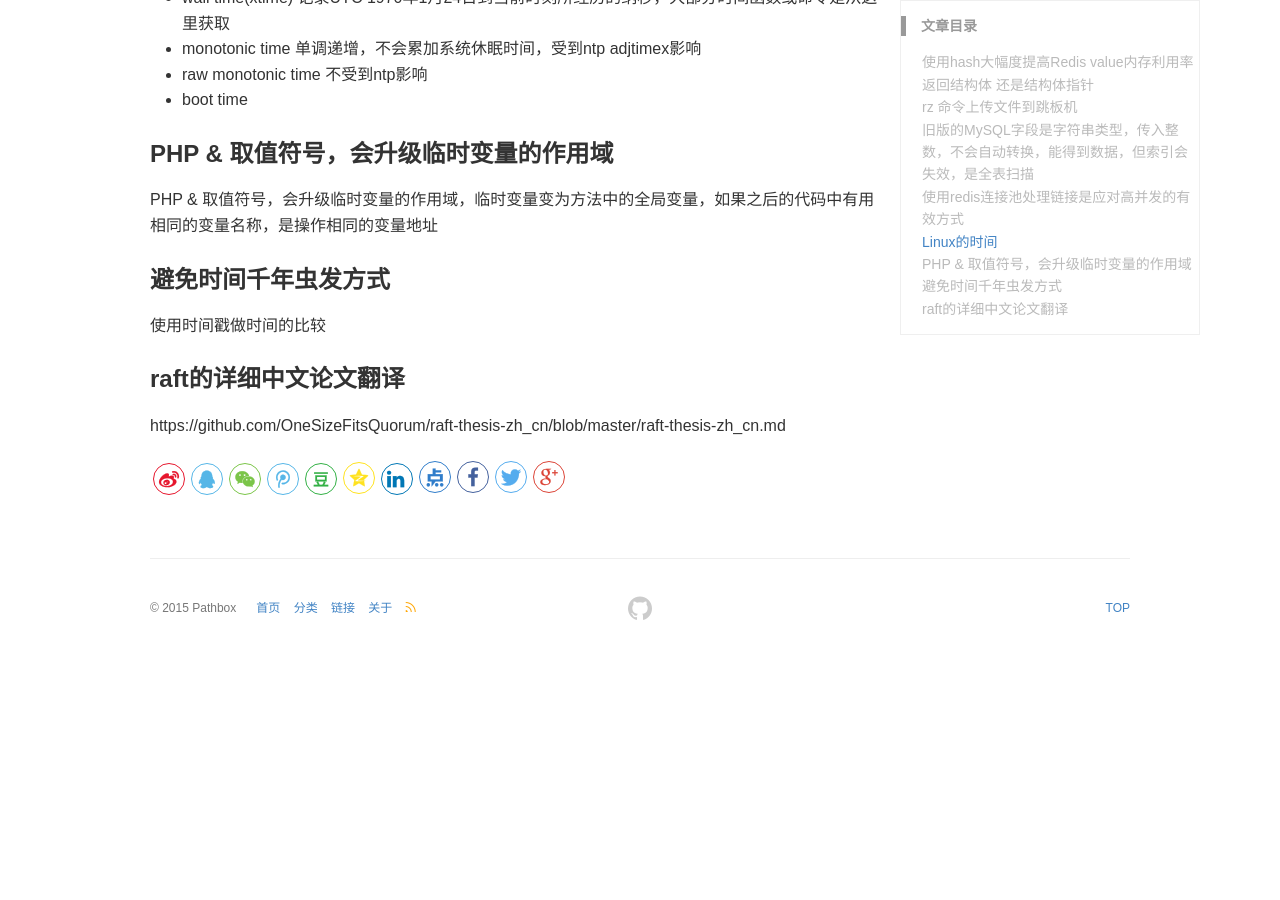
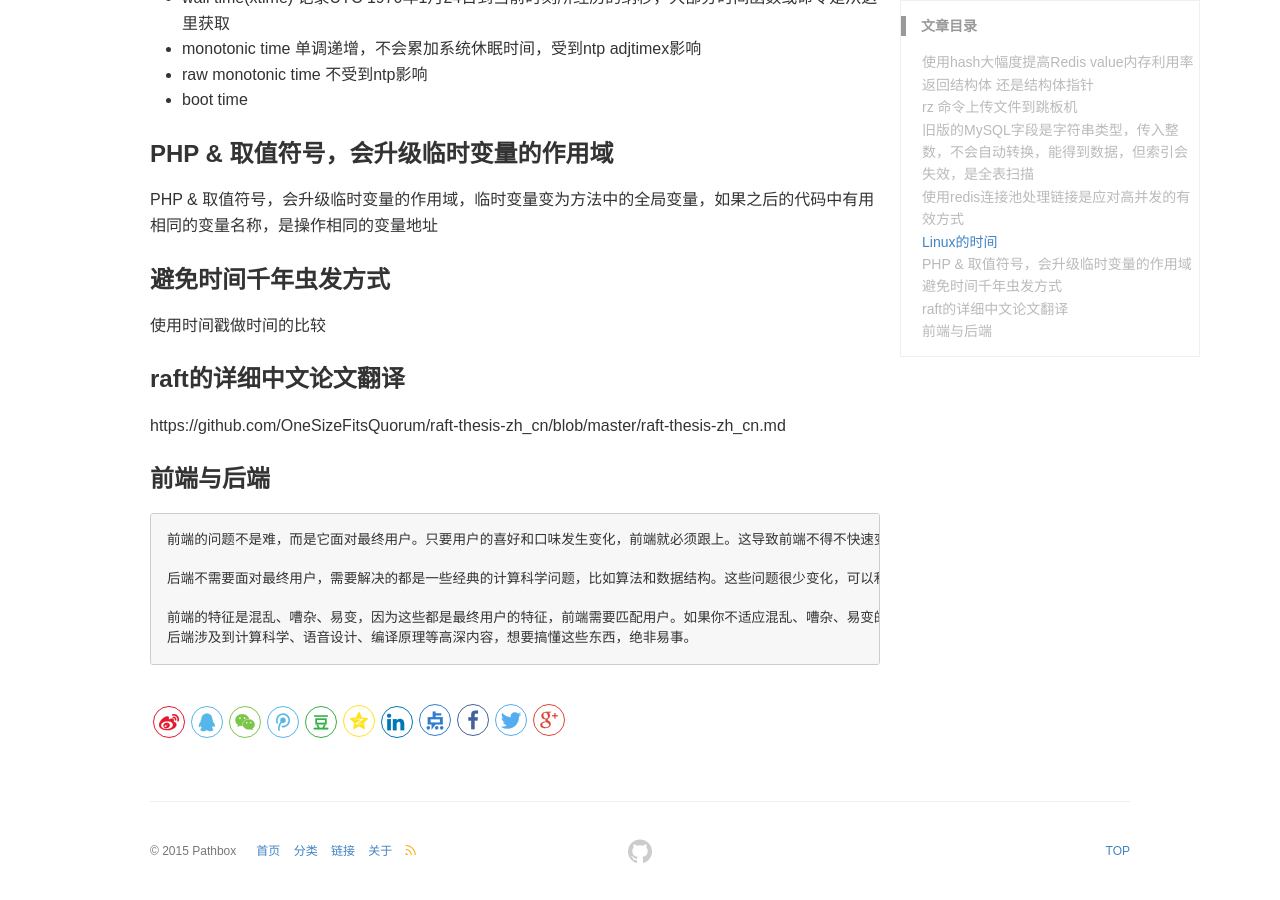
Before and after one commit to pathbox/pathbox.github.io, a Jekyll site: the page built from _posts/2021-07-16-work-summary-in-Tencent-50.md, in a window 1280 px wide and 900 px high, scrolled down 1320 px. Built offline with Jekyll 4.4.1, drawn with Linux system fonts in a browser that asks for light colours; before the commit the page ends 1977 px from its top, so only the background shows below that.

Commit message:
前端与后端

````diff
--- a/_posts/2021-07-16-work-summary-in-Tencent-50.md
+++ b/_posts/2021-07-16-work-summary-in-Tencent-50.md
@@ -53,3 +53,13 @@ PHP & 取值符号，会升级临时变量的作用域，临时变量变为方
 
 ### raft的详细中文论文翻译
 https://github.com/OneSizeFitsQuorum/raft-thesis-zh_cn/blob/master/raft-thesis-zh_cn.md
+
+### 前端与后端
+```
+前端的问题不是难，而是它面对最终用户。只要用户的喜好和口味发生变化，前端就必须跟上。这导致前端不得不快速变化，因为用户的口味正在越来越快地改变。
+
+后端不需要面对最终用户，需要解决的都是一些经典的计算科学问题，比如算法和数据结构。这些问题很少变化，可以利用以前的研究成果，所以变化速度慢得多。
+
+前端的特征是混乱、嘈杂、易变，因为这些都是最终用户的特征，前端需要匹配用户。如果你不适应混乱、嘈杂、易变的开发，你就很难适应前端。
+后端涉及到计算科学、语音设计、编译原理等高深内容，想要搞懂这些东西，绝非易事。
+```
````
